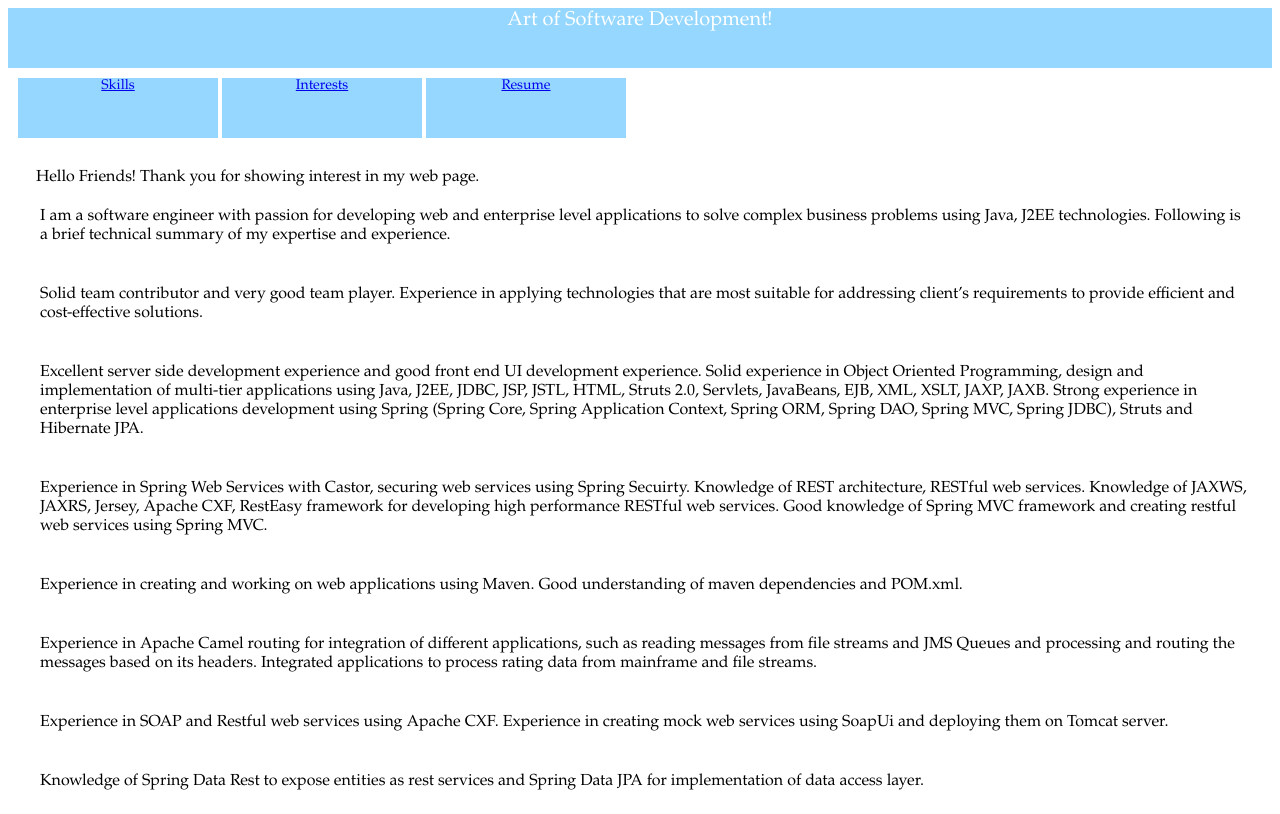
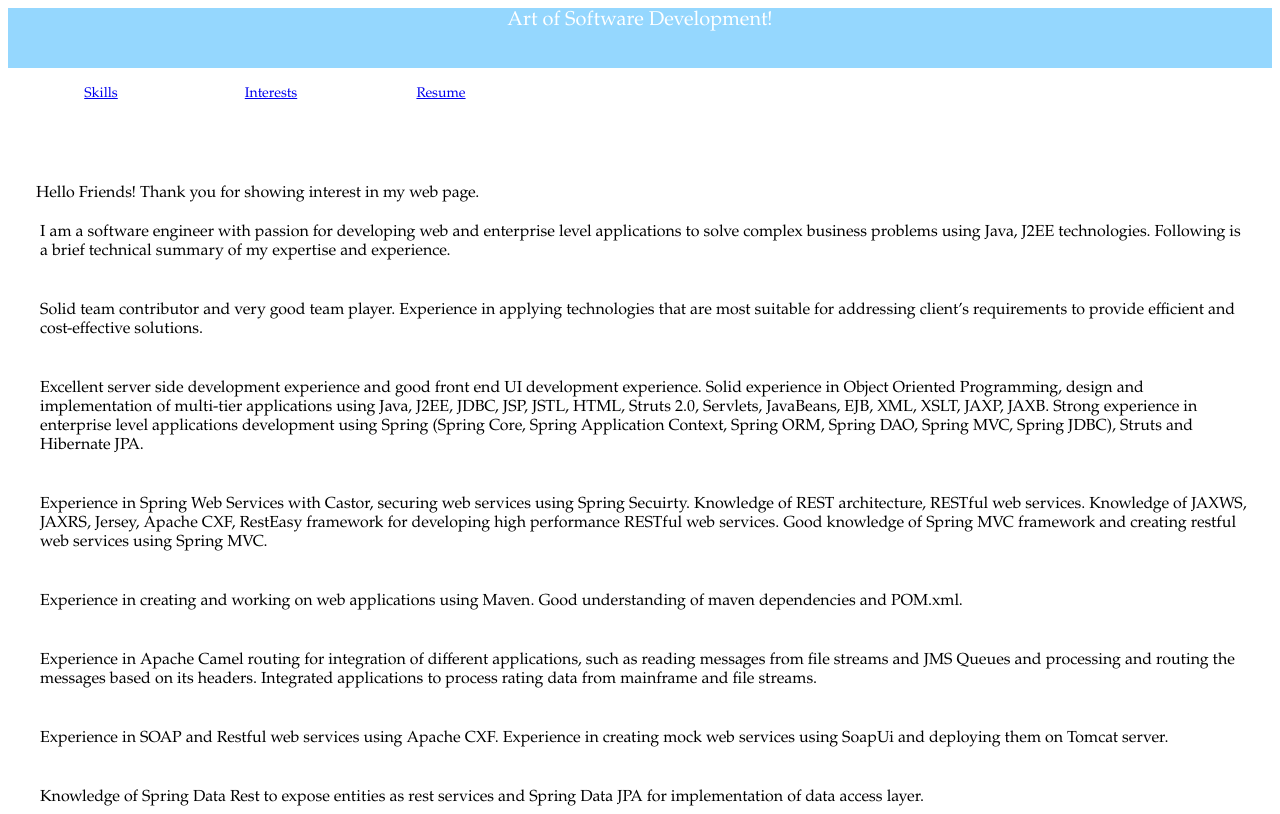
Before and after one commit to maksrane100/makarand, a plain HTML site: page index.html in a window 1280 px wide. Shown: the top 814 px of the page. Drawn offline with Linux system fonts and the light colour scheme.

Commit message:
Initial commit

```diff
--- a/index.html
+++ b/index.html
@@ -24,7 +24,7 @@ Art of Software Development!
 </div>
 
 <div class="link">
-<a href="./my_interest.html">Resume</a>
+<a href="./Makarand_Rane_Resume.pdf">Resume</a>
 </div>
 </div>
 
--- a/style.css
+++ b/style.css
@@ -134,15 +134,27 @@ label {
 
 .link {
 	float: left;
-	margin: 2px;
-	background-color: #95D7FE;
+	margin: 10px;
+	background-color: #FFFFFF;
 	float: left;
-	width: 200px;
+	width: 150px;
 	height: 60px;
-	color: #FFFFFF;
+	color: #01A3D6;
 	font-family: Palatino, "Palatino LT STD", "Palatino Linotype", "Book Antiqua", Georgia, serif;
 	font-size: 14px;
 	text-align: center;
+	text-decoration: none;
+}
+
+
+/* mouse over link */
+a:hover {
+  color: hotpink;
+}
+
+/* selected link */
+a:active {
+  color: blue;
 }
 
 .row {
```
Also changed, not shown: 1 other file.
